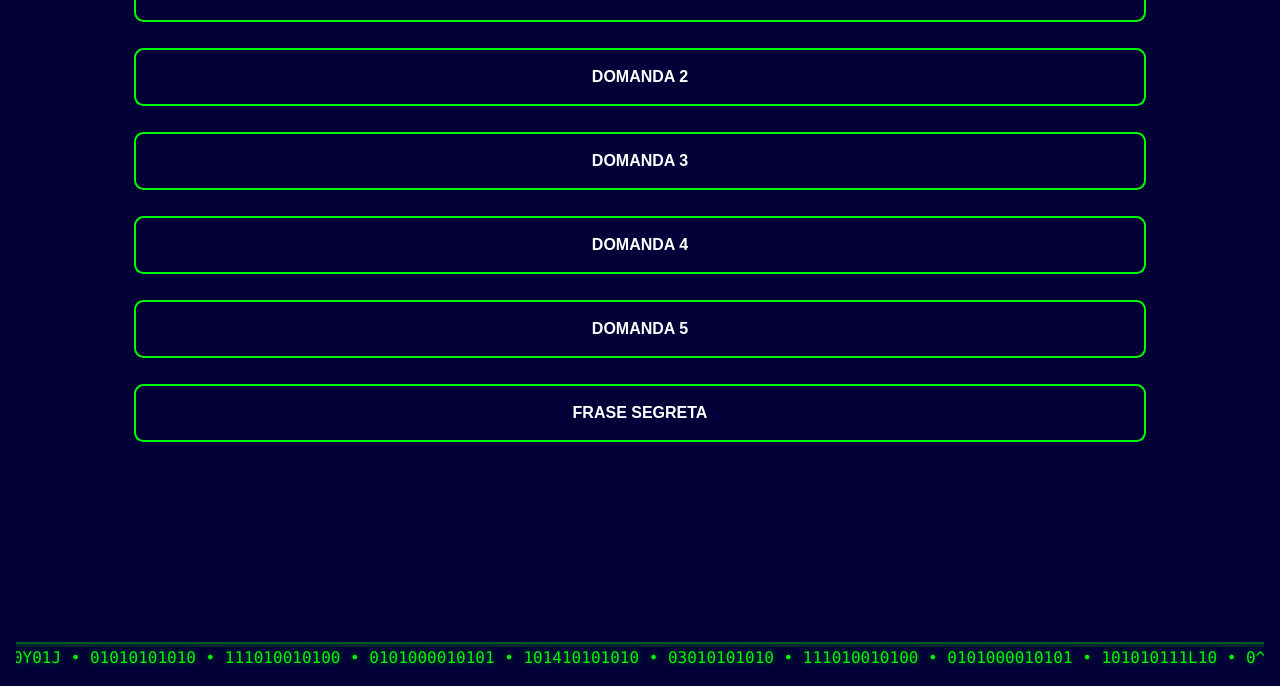
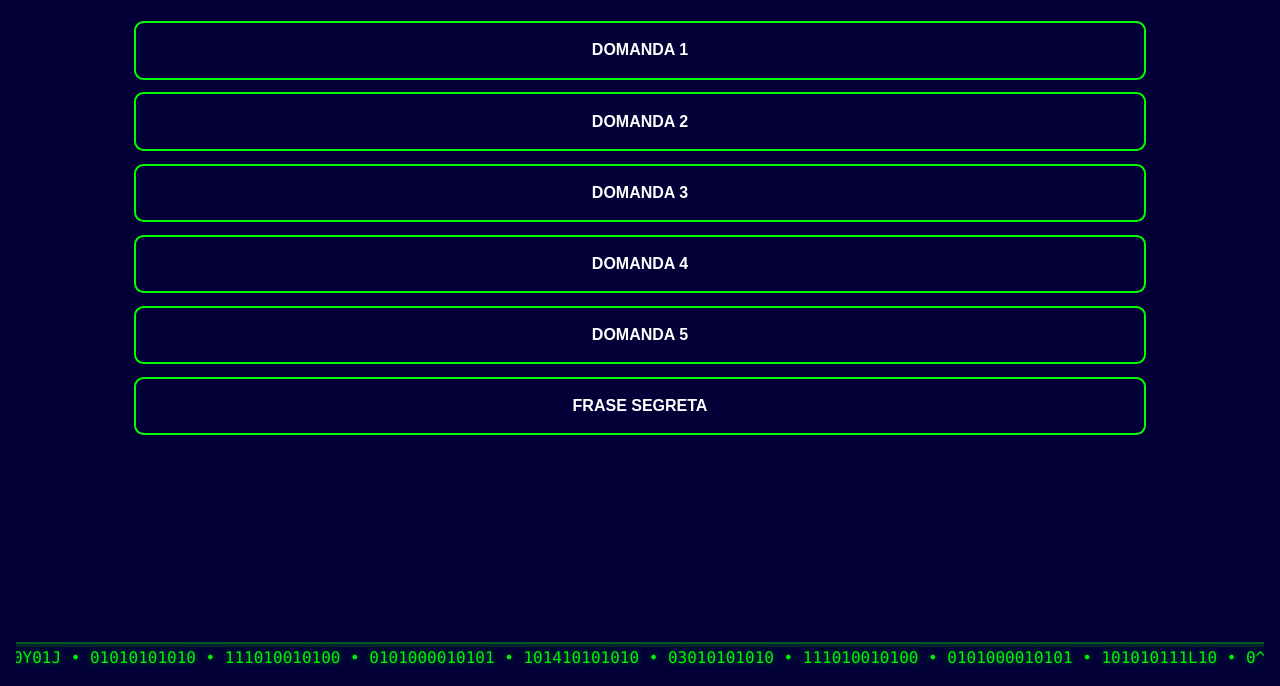
Before and after one commit to GiuFerrigno/giuferrigno.github.io, a plain HTML site: page game.html in a window 1280 px wide. Shown: the part 114-800 px from the top of the page. Drawn offline with Linux system fonts and the light colour scheme.

Commit message:
emperimenti

```diff
--- a/game.html
+++ b/game.html
@@ -36,12 +36,12 @@
     <span data-counter>0</span>
     -->
 
-    <button class="translateMore text-center button-game" data-key="1">Domanda 1</button>
-    <button class="translateMore text-center button-game" data-key="2">Domanda 2</button>
-    <button class="translateMore text-center button-game" data-key="3">Domanda 3</button>
-    <button class="translateMore text-center button-game" data-key="4">Domanda 4</button>
-    <button class="translateMore text-center button-game" data-key="5">Domanda 5</button>
-    <button class="translateMore text-center button-game" data-key="6">Frase segreta</button>
+    <button class="text-center button-game" data-key="1">Domanda 1</button>
+    <button class="text-center button-game" data-key="2">Domanda 2</button>
+    <button class="text-center button-game" data-key="3">Domanda 3</button>
+    <button class="text-center button-game" data-key="4">Domanda 4</button>
+    <button class="text-center button-game" data-key="5">Domanda 5</button>
+    <button class="text-center button-game" data-key="6">Frase segreta</button>
 
 
   </main>
--- a/styles.css
+++ b/styles.css
@@ -166,7 +166,7 @@ button {
   font-size: 1rem;
   font-weight: 400;
   line-height: 1;
-  margin: 0.8rem;
+  margin: 0.4rem;
   padding: 1.2em 2.8em;
   text-decoration: none;
   text-align: center;
```
